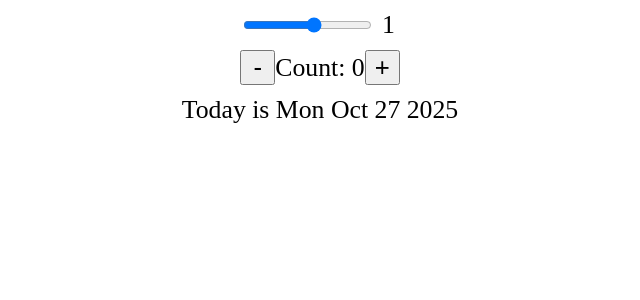
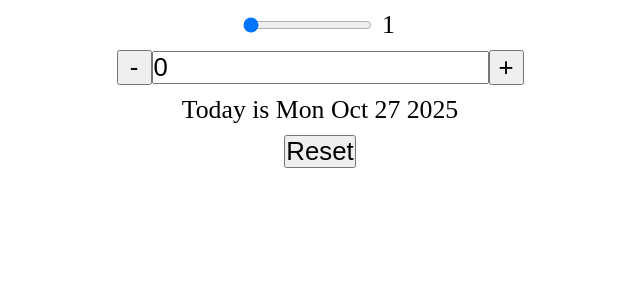
Before and after one commit to sina1verse/personal-react-projects, a React (Create React App) app in the folder 5-date-counter/: page / in a window 1280 px wide. Shown: the top 300 px of the page, without its empty margins (320-960 px from the left). Built offline with nearby package versions, Linux system fonts and the light colour scheme.

Commit message:
Add an input field and a reset button

```diff
--- a/5-date-counter/src/App.js
+++ b/5-date-counter/src/App.js
@@ -9,6 +9,7 @@ export default function App() {
       <Step step={step} setStep={setStep} />
       <Count step={step} count={count} setCount={setCount} />
       <DateString count={count} />
+      <ResButton setStep={setStep} setCount={setCount} />
     </>
   );
 }
@@ -20,6 +21,7 @@ function Step({ step, setStep }) {
         type="range"
         min={1}
         max={10}
+        value={step}
         onChange={(e) => setStep(Number(e.target.value))}
       />
       <span id="step">{step}</span>
@@ -30,9 +32,25 @@ function Step({ step, setStep }) {
 function Count({ step, count, setCount }) {
   return (
     <div className="container">
-      <button onClick={() => setCount((count) => count - step)}>-</button>
-      <p>Count: {count}</p>
-      <button onClick={() => setCount((count) => count + step)}>+</button>
+      <button
+        className="countButton"
+        onClick={() => setCount((count) => count - step)}
+      >
+        -
+      </button>
+      <input
+        type="text"
+        value={count}
+        onChange={(e) => {
+          setCount(Number(e.target.value) || count);
+        }}
+      />
+      <button
+        className="countButton"
+        onClick={() => setCount((count) => count + step)}
+      >
+        +
+      </button>
     </div>
   );
 }
@@ -53,3 +71,18 @@ function DateString({ count }) {
     </div>
   );
 }
+
+function ResButton({ setStep, setCount }) {
+  return (
+    <div className="container">
+      <button
+        onClick={(_) => {
+          setCount(0);
+          setStep(1);
+        }}
+      >
+        Reset
+      </button>
+    </div>
+  );
+}
--- a/5-date-counter/src/index.css
+++ b/5-date-counter/src/index.css
@@ -3,7 +3,7 @@
   padding: 0;
   margin: 0;
 }
-button {
+.countButton {
   height: 35px;
   width: 35px;
 }
```
